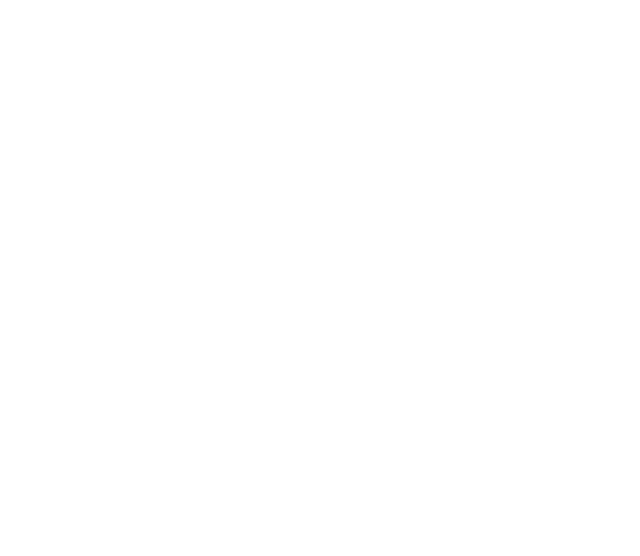
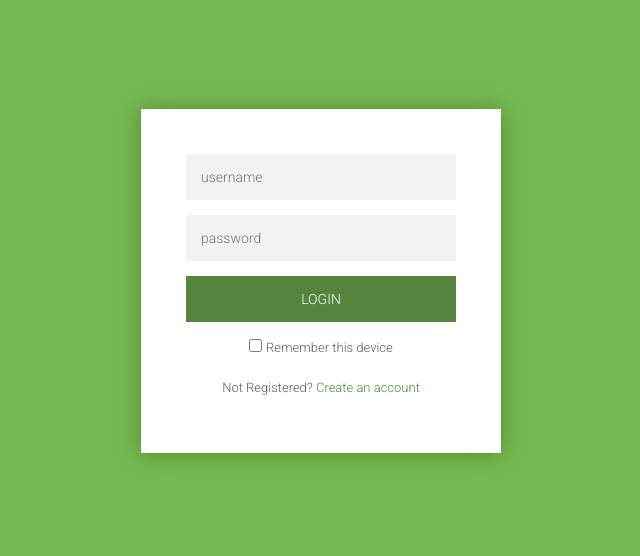
Before and after one commit to UX-Code/parchate_tu_ciudad_landing_page, a plain HTML site: page index.html in a window 1280 px wide. Shown: the whole page, without its empty margins (319-959 px from the left). Drawn offline with Linux system fonts and the light colour scheme.

Commit message:
feat: se crea el login

```diff
--- /dev/null
+++ b/assets/css/main.css
@@ -0,0 +1,71 @@
+@import url('https://fonts.googleapis.com/css2?family=Roboto:wght@300&display=swap');
+
+body{
+  font-family: 'Roboto', sans-serif;
+  background-color: #76b852;
+  -webkit-font-smoothing: antialiased;
+  -moz-osx-font-smoothing: grayscale;
+}
+
+main{
+  width: 360px;
+  padding: 8% 0 0;
+  margin: auto;
+}
+
+form{
+  background-color: #FFF;
+  max-width: 360px;
+  margin: 0 auto 100px;
+  padding: 45px;
+  text-align: center;
+  box-shadow: 0px 1px 21px 0px rgba(49,105,0,0.55);
+}
+
+form input{
+  outline:0;
+  background-color: #f2f2f2;
+  border:0;
+  font-size: 14px;
+  width: 100%;
+  font-family: 'Roboto', sans-serif;
+  margin: 0 0 15px;
+  padding: 15px;
+  box-sizing: border-box;
+}
+
+
+form input#chxRemeber{
+  width: initial;
+}
+
+form button{
+  font-family: 'Roboto', sans-serif;
+  text-transform: uppercase;
+  outline: 0;
+  background-color: #55853C;
+  color:#fff;
+  border: 0;
+  padding: 15px;
+  width: 100%;
+  font-size: 14px;
+  cursor: pointer;
+  margin-bottom: 15px;
+}
+
+form button:hover, form button:active, form button:focus{
+  background-color: #76b852;
+}
+
+form .signup, form label{
+  color: #5c5c5c;
+  font-size: 13px;
+}
+
+form .signup a {
+  color: #55853C;
+  text-decoration: none;
+}
+form .signup a:hover {
+  text-decoration: underline;
+}
--- a/index.html
+++ b/index.html
@@ -1,4 +1,23 @@
-<html>
-<head></head>
-<body></body>
+<!DOCTYPE html>
+<html lang="es">
+  <head>
+    <meta charset="utf-8">
+    <title>Parchate tu ciudad</title>
+    <link rel="stylesheet" href="assets/css/main.css">
+
+  </head>
+  <body>
+   <main>
+     <section id="frmContent">
+       <form class="login-form" action="donde voy a ir" method="post">
+          <input type="text" placeholder="username">
+          <input type="password" placeholder="password">
+          <button>Login</button>
+          <input type="checkbox" id="chxRemeber" name="remember" value="true">
+          <label for="chxRemeber">Remember this device</label>
+          <p class="signup">Not Registered? <a href="#">Create an account</a></p>
+       </form>
+     </section>
+   </main>
+  </body>
 </html>
```
Also changed, not shown: 2 other files.
